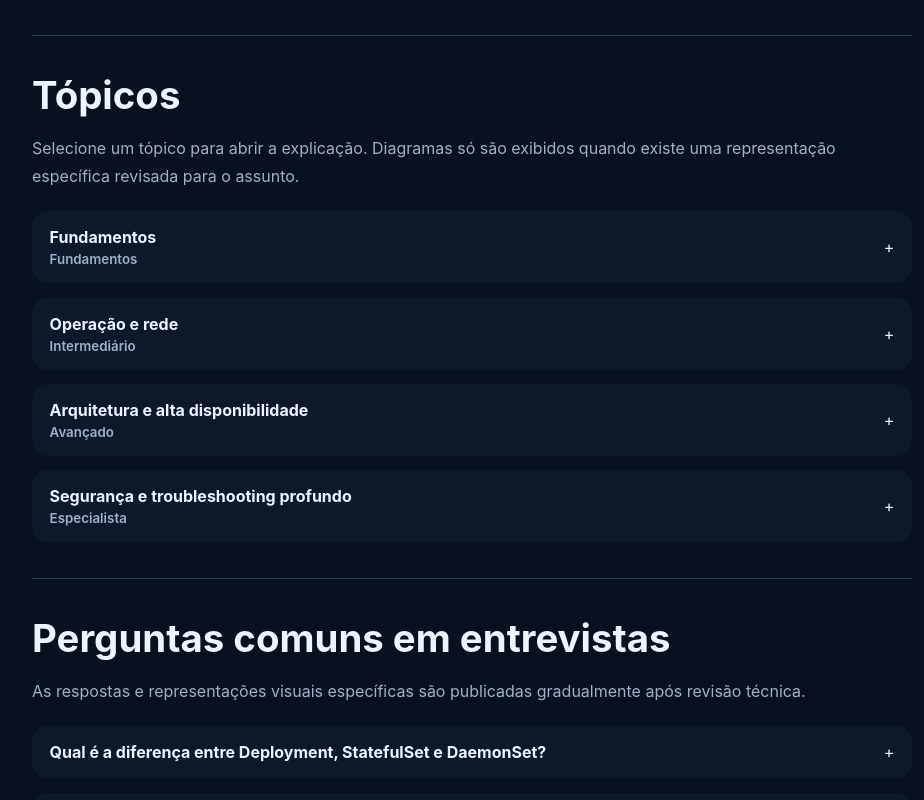
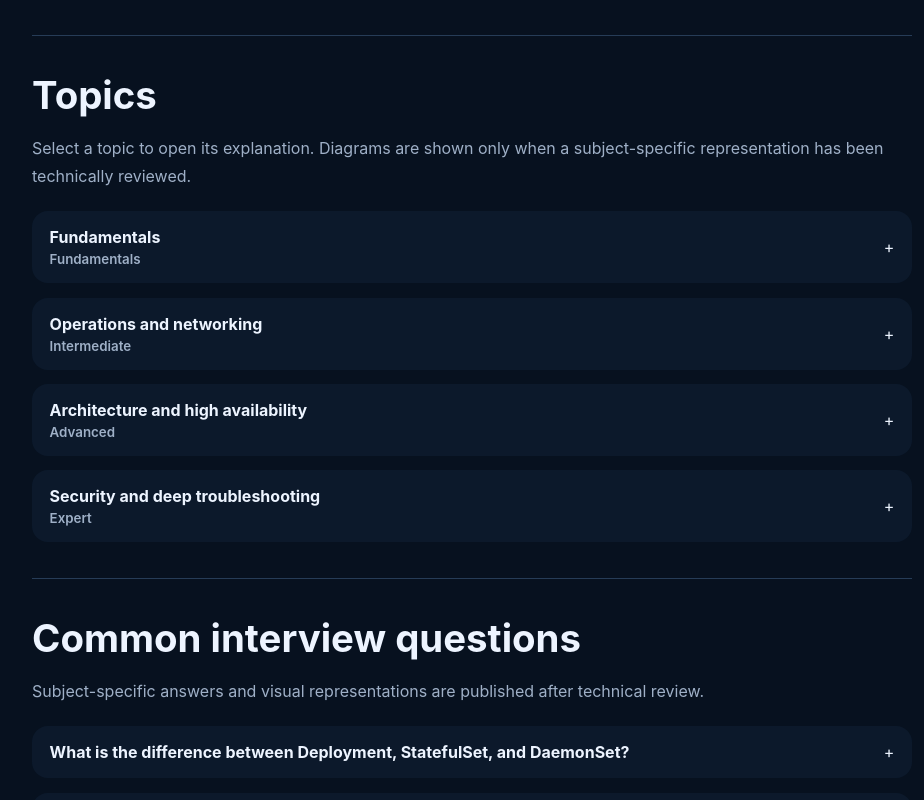
Before and after one commit to josecarlosjr/it_wiki, a Next.js app: page /wiki/kubernetes in a window 1280 px wide. Shown: the part 660-1460 px from the top of the page, without its empty margins (313-1237 px from the left). Built offline with nearby package versions, Linux system fonts and the light colour scheme.

Commit message:
feat: localize article accordions interviews and diagrams

```diff
--- a/components/wiki-article-accordions.tsx
+++ b/components/wiki-article-accordions.tsx
@@ -16,25 +16,27 @@ import {
 } from '@/content/automation-iac-diagrams';
 import { getAutomationIacCoreInterviewVisual } from '@/content/automation-iac-interviews';
 import { getAwsExtraQuestions, getAwsInterviewVisual, getAwsSectionDiagram } from '@/content/aws-diagrams';
+import { extraQuestionEn, localizeVisual, technicalTextEn } from '@/content/i18n-technical';
 import { TopicDiagram } from './topic-diagram';
+import { useLanguage } from './language-provider';
 
 type Props = {
   articleSlug: string;
   sections: WikiSection[];
+  sectionsEn?: WikiSection[];
   interviewQuestions: string[];
+  interviewQuestionsEn?: string[];
 };
 
-function answerFallback(question: string) {
+function answerFallback(question: string, english: boolean) {
   const normalized = question.toLowerCase();
-
-  if (normalized.includes('diferença')) {
-    return 'Estruture a resposta definindo cada conceito, comparando responsabilidades, estado, ciclo de vida e cenário de uso. Este artigo ainda aguarda uma resposta editorial específica para esta pergunta.';
+  if (english) {
+    if (normalized.includes('difference')) return 'Define each concept, compare responsibility, state, lifecycle, and the scenario in which each option is appropriate. This answer is still awaiting a subject-specific editorial review.';
+    if (normalized.includes('troubleshoot') || normalized.includes('investigate')) return 'Investigate layer by layer, starting from the symptom and its closest dependencies before changing the environment. This answer is still awaiting a subject-specific editorial review.';
+    return 'This answer is still under editorial review. No generic diagram is published until the visual representation has been technically validated for this topic.';
   }
-
-  if (normalized.includes('como investigar') || normalized.includes('troubleshooting')) {
-    return 'Estruture a investigação por camadas, partindo do sintoma e das dependências mais próximas antes de alterar o ambiente. Este artigo ainda aguarda uma resposta editorial específica para esta pergunta.';
-  }
-
+  if (normalized.includes('diferença')) return 'Estruture a resposta definindo cada conceito, comparando responsabilidades, estado, ciclo de vida e cenário de uso. Este artigo ainda aguarda uma resposta editorial específica para esta pergunta.';
+  if (normalized.includes('como investigar') || normalized.includes('troubleshooting')) return 'Estruture a investigação por camadas, partindo do sintoma e das dependências mais próximas antes de alterar o ambiente. Este artigo ainda aguarda uma resposta editorial específica para esta pergunta.';
   return 'Esta resposta ainda está em revisão editorial. O conteúdo genérico foi mantido apenas como orientação de estrutura; nenhum diagrama é publicado até que a representação técnica seja revisada para este assunto.';
 }
 
@@ -55,54 +57,48 @@ function interviewVisual(articleSlug: string, question: string) {
     ?? getInterviewVisual(articleSlug, question);
 }
 
-export function WikiArticleAccordions({ articleSlug, sections, interviewQuestions }: Props) {
+export function WikiArticleAccordions({ articleSlug, sections, sectionsEn, interviewQuestions, interviewQuestionsEn }: Props) {
+  const { locale, t } = useLanguage();
   const [openSection, setOpenSection] = useState<string | null>(null);
   const [openQuestion, setOpenQuestion] = useState<number | null>(null);
-  const questions = useMemo(
-    () => Array.from(new Set([
-      ...interviewQuestions,
-      ...getNetworkSecurityExtraQuestions(articleSlug),
-      ...getAutomationIacExtraQuestions(articleSlug),
-      ...getAwsExtraQuestions(articleSlug),
-    ])),
-    [articleSlug, interviewQuestions],
-  );
+  const activeSections = locale === 'en' && sectionsEn ? sectionsEn : sections;
+
+  const extraPt = useMemo(() => Array.from(new Set([
+    ...getNetworkSecurityExtraQuestions(articleSlug),
+    ...getAutomationIacExtraQuestions(articleSlug),
+    ...getAwsExtraQuestions(articleSlug),
+  ])), [articleSlug]);
+  const questionsPt = useMemo(() => Array.from(new Set([...interviewQuestions, ...extraPt])), [interviewQuestions, extraPt]);
+  const baseEnglishByPt = useMemo(() => Object.fromEntries(interviewQuestions.map((question, index) => [question, interviewQuestionsEn?.[index] ?? technicalTextEn(question)])), [interviewQuestions, interviewQuestionsEn]);
 
   return (
     <>
       <section className="article-section" aria-labelledby="topicos-heading">
-        <h2 id="topicos-heading">Tópicos</h2>
-        <p className="section-summary">Selecione um tópico para abrir a explicação. Diagramas só são exibidos quando existe uma representação específica revisada para o assunto.</p>
+        <h2 id="topicos-heading">{t('Tópicos', 'Topics')}</h2>
+        <p className="section-summary">{t(
+          'Selecione um tópico para abrir a explicação. Diagramas só são exibidos quando existe uma representação específica revisada para o assunto.',
+          'Select a topic to open its explanation. Diagrams are shown only when a subject-specific representation has been technically reviewed.'
+        )}</p>
         <div className="interactive-accordion">
-          {sections.map((section) => {
+          {activeSections.map((section) => {
             const isOpen = openSection === section.id;
             const diagram = sectionDiagram(articleSlug, section.id);
+            const level = locale === 'en' ? ({ Fundamentos: 'Fundamentals', Intermediário: 'Intermediate', Avançado: 'Advanced', Especialista: 'Expert' } as const)[section.level] : section.level;
             return (
               <section className="interactive-accordion-item" id={section.id} key={section.id}>
-                <button
-                  className="interactive-accordion-trigger"
-                  type="button"
-                  aria-expanded={isOpen}
-                  onClick={() => setOpenSection(isOpen ? null : section.id)}
-                >
-                  <span>
-                    <strong>{section.title}</strong>
-                    <small>{section.level}</small>
-                  </span>
+                <button className="interactive-accordion-trigger" type="button" aria-expanded={isOpen} onClick={() => setOpenSection(isOpen ? null : section.id)}>
+                  <span><strong>{section.title}</strong><small>{level}</small></span>
                   <span aria-hidden="true">{isOpen ? '−' : '+'}</span>
                 </button>
                 {isOpen ? (
                   <div className="interactive-accordion-content">
                     <p>{section.summary}</p>
-                    <ul className="knowledge-list">
-                      {section.points.map((point) => <li key={point}>{point}</li>)}
-                    </ul>
-                    {diagram ? (
-                      <TopicDiagram spec={diagram} />
-                    ) : (
-                      <div className="diagram-review-note" role="note">
-                        Diagrama temporariamente oculto: este tópico ainda precisa de revisão arquitetural específica.
-                      </div>
+                    <ul className="knowledge-list">{section.points.map((point) => <li key={point}>{point}</li>)}</ul>
+                    {diagram ? <TopicDiagram spec={diagram} /> : (
+                      <div className="diagram-review-note" role="note">{t(
+                        'Diagrama temporariamente oculto: este tópico ainda precisa de revisão arquitetural específica.',
+                        'Diagram temporarily hidden: this topic still requires subject-specific architectural review.'
+                      )}</div>
                     )}
                   </div>
                 ) : null}
@@ -113,32 +109,29 @@ export function WikiArticleAccordions({ articleSlug, sections, interviewQuestion
       </section>
 
       <section className="article-section" id="entrevista">
-        <h2>Perguntas comuns em entrevistas</h2>
-        <p className="section-summary">As respostas e representações visuais específicas são publicadas gradualmente após revisão técnica.</p>
+        <h2>{t('Perguntas comuns em entrevistas', 'Common interview questions')}</h2>
+        <p className="section-summary">{t(
+          'As respostas e representações visuais específicas são publicadas gradualmente após revisão técnica.',
+          'Subject-specific answers and visual representations are published after technical review.'
+        )}</p>
         <div className="interactive-accordion">
-          {questions.map((question, index) => {
+          {questionsPt.map((sourceQuestion, index) => {
             const isOpen = openQuestion === index;
-            const visual = interviewVisual(articleSlug, question);
+            const question = locale === 'en' ? (baseEnglishByPt[sourceQuestion] ?? extraQuestionEn[sourceQuestion] ?? technicalTextEn(sourceQuestion)) : sourceQuestion;
+            const visual = localizeVisual(interviewVisual(articleSlug, sourceQuestion), locale);
             return (
-              <section className="interactive-accordion-item" key={question}>
-                <button
-                  className="interactive-accordion-trigger"
-                  type="button"
-                  aria-expanded={isOpen}
-                  onClick={() => setOpenQuestion(isOpen ? null : index)}
-                >
-                  <strong>{question}</strong>
-                  <span aria-hidden="true">{isOpen ? '−' : '+'}</span>
+              <section className="interactive-accordion-item" key={sourceQuestion}>
+                <button className="interactive-accordion-trigger" type="button" aria-expanded={isOpen} onClick={() => setOpenQuestion(isOpen ? null : index)}>
+                  <strong>{question}</strong><span aria-hidden="true">{isOpen ? '−' : '+'}</span>
                 </button>
                 {isOpen ? (
                   <div className="interactive-accordion-content">
-                    <p>{visual?.answer ?? answerFallback(question)}</p>
-                    {visual ? (
-                      <TopicDiagram spec={visual.diagram} />
-                    ) : (
-                      <div className="diagram-review-note" role="note">
-                        Diagrama ainda não publicado para esta pergunta. Evitamos usar um fluxo genérico que possa sugerir uma arquitetura incorreta.
-                      </div>
+                    <p>{visual?.answer ?? answerFallback(question, locale === 'en')}</p>
+                    {visual ? <TopicDiagram spec={visual.diagram} /> : (
+                      <div className="diagram-review-note" role="note">{t(
+                        'Diagrama ainda não publicado para esta pergunta. Evitamos usar um fluxo genérico que possa sugerir uma arquitetura incorreta.',
+                        'A diagram has not yet been published for this question. We avoid generic flows that could imply an incorrect architecture.'
+                      )}</div>
                     )}
                   </div>
                 ) : null}
```
